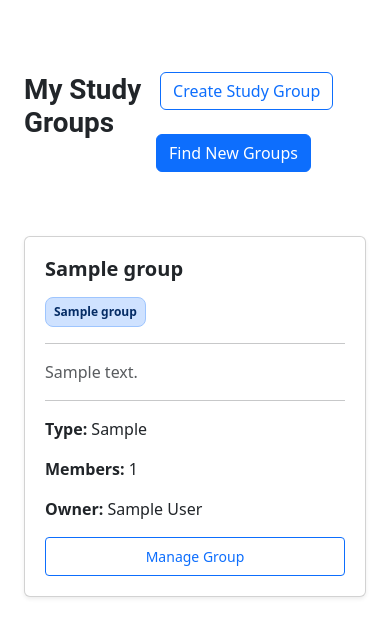
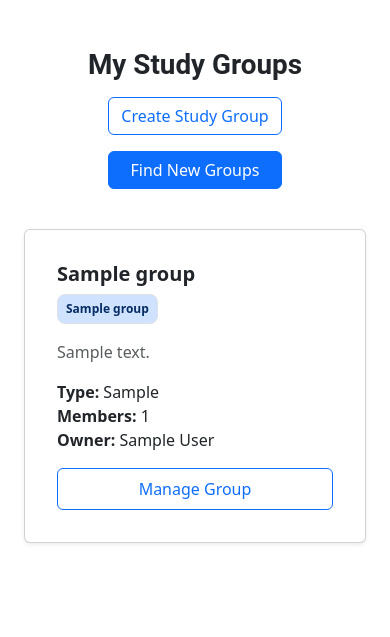
Before and after one commit to JoeyCorbett/StockStudy, a Flask app: page /my-groups in a window 390 px wide. Shown: the part 58-695 px from the top of the page. Run offline with Flask 3, Linux system fonts and the light colour scheme; a user stored in the database is signed in; tables that the repository leaves empty hold one stand-in row (values such as "Sample post").

Commit message:
style: Improve inbox, my-groups, and profile UI
- Improved grid layout on study group cards and mobile layout for create/find group buttons
- Add container around inbox flash messages to control width
- Condense profile UI to better adjust to mobile view

```diff
--- a/app/main/templates/inbox.html
+++ b/app/main/templates/inbox.html
@@ -10,6 +10,7 @@
         <h1 class="fw-bold">Inbox</h1>
     </div>
 
+    <div class="custom-container">
         {% with messages = get_flashed_messages(with_categories=true) %}
             {% if messages %}
                 <div class="container mb-3">
@@ -22,6 +23,7 @@
                 </div>
             {% endif %}
         {% endwith %}
+    </div>
 
     <!-- Pending Requests -->
     <div class="custom-container row mb-4">
--- a/app/main/templates/my-groups.html
+++ b/app/main/templates/my-groups.html
@@ -6,10 +6,11 @@
 
 {% block content %}
 <div class="container my-5">
-        <div class="d-flex justify-content-between align-items-center mb-5">
-            <h1 class="fw-bold">My Study Groups</h1>
-           <div class="f-flex g-2 ms-auto">
-                <button class="btn btn-outline-primary my-4 m-1" data-bs-toggle="modal" data-bs-target="#createGroupModal">
+    <!-- Header Section -->
+    <div class="d-flex flex-column flex-md-row justify-content-between align-items-center text-center text-md-start mb-3">
+        <h1 class="fw-bold mb-3 mb-md-0">My Study Groups</h1>
+        <div class="d-flex flex-column flex-md-row gap-2">
+            <button class="btn btn-outline-primary mb-2 mb-md-0" data-bs-toggle="modal" data-bs-target="#createGroupModal">
                 Create Study Group
             </button>
             <a href="{{ url_for('main.find_groups') }}" class="btn btn-primary">Find New Groups</a>
@@ -29,37 +30,35 @@
         {% endif %}
     {% endwith %}
 
-        <div class="row row-cols-1 row-cols-md-2 row-cols-lg-3 g-3 mt-2">
+    <div class="row row-cols-1 row-cols-md-2 row-cols-lg-3 g-4 mt-2">
         {% if study_groups %}
             {% for group in study_groups %}
                 <div class="col">
-                        <div class="card shadow-sm h-100 p-1">
-                            <div class="card-body">
-                                <h5 class="card-title fw-bold">{{ group.name }}</h5>
-                                <p class="card-text my-3">
-                                    <span class="badge p-2 text-primary-emphasis bg-primary-subtle border border-primary-subtle rounded-3">{{ group.subject }}</span>
+                    <div class="card shadow-sm h-100 p-3">
+                        <div class="card-body d-flex flex-column">
+                            <h5 class="card-title fw-bold mb-2">{{ group.name }}</h5>
+
+                            <p class="mb-3">
+                                <span class="badge bg-primary-subtle text-primary-emphasis p-2 border rounded-3">{{ group.subject }}</span>
                             </p>
-                                <hr class="my-3">
-                                <p class="card-text text-muted text-truncate">
-                                    {{ group.description }}
+
+                            <p class="text-muted text-truncate mb-3">
+                                {{ group.description or "No description available." }}
                             </p>
-                                <hr class="my-3">
-                                <p class="card-text">
-                                    <strong>Type:</strong> {{ group.group_type.capitalize() }}
-                                </p>
-                                <p class="card-text">
-                                    <strong>Members:</strong> {{ group.current_members }}
-                                </p>
-                                <p class="card-text">
-                                    <strong>Owner:</strong> {{ group.owner.name }}
-                                </p>
+
+                            <ul class="list-unstyled mb-3">
+                                <li><strong>Type:</strong> {{ group.group_type.capitalize() }}</li>
+                                <li><strong>Members:</strong> {{ group.current_members }}</li>
+                                <li><strong>Owner:</strong> {{ group.owner.name }}</li>
+                            </ul>
+
                             {% if user == group.owner_id %}
-                                    <form action="{{ url_for('main.manage_group', group_id=group.id) }}">
-                                        <button class="btn btn-outline-primary py-2 btn-sm w-100">Manage Group</button>
+                                <form action="{{ url_for('main.manage_group', group_id=group.id) }}" class="mt-auto">
+                                    <button class="btn btn-outline-primary w-100 py-2">Manage Group</button>
                                 </form>
                             {% else %}
-                                    <form action="{{ url_for('main.view_group', group_id=group.id) }}">
-                                        <button class="btn btn-outline-primary py-2 btn-sm w-100">View Group</button>
+                                <form action="{{ url_for('main.view_group', group_id=group.id) }}" class="mt-auto">
+                                    <button class="btn btn-outline-primary w-100 py-2">View Group</button>
                                 </form>
                             {% endif %}
                         </div>
@@ -67,7 +66,8 @@
                 </div>
             {% endfor %}
         {% else %}
-                <div class="container d-flex justify-content-center mt-3">
+            <!-- No Groups Message -->
+            <div class="col-12 d-flex justify-content-center mt-5">
                 <div class="text-center">
                     <h4 class="mb-3">No Groups Available</h4>
                     <p class="text-muted">Start by creating or finding a group to join and collaborate with others.</p>
```
Also changed, not shown: app/main/templates/profile.html (+13 -5 lines). Lines whose indentation alone changed are shown as unchanged.
